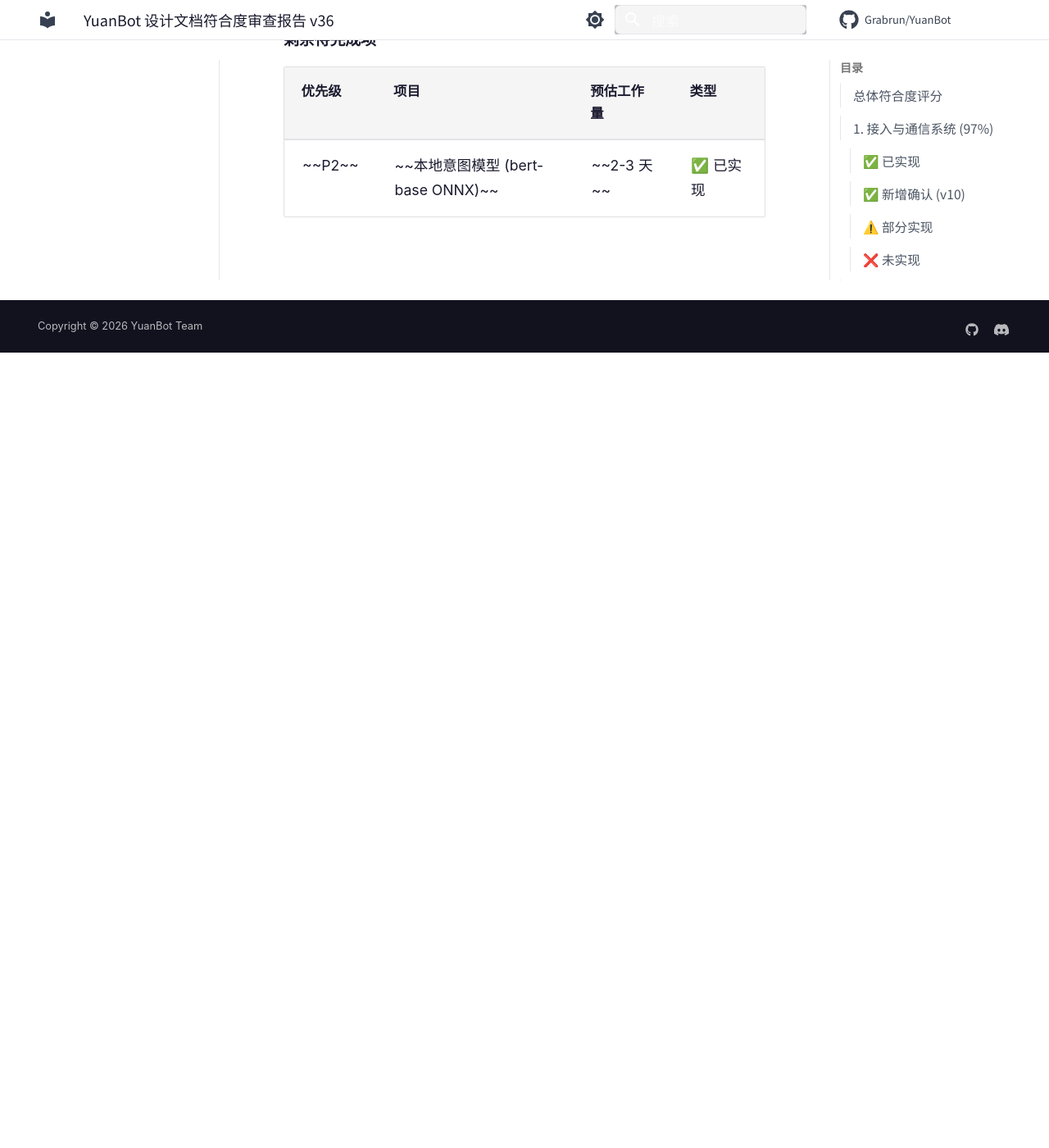
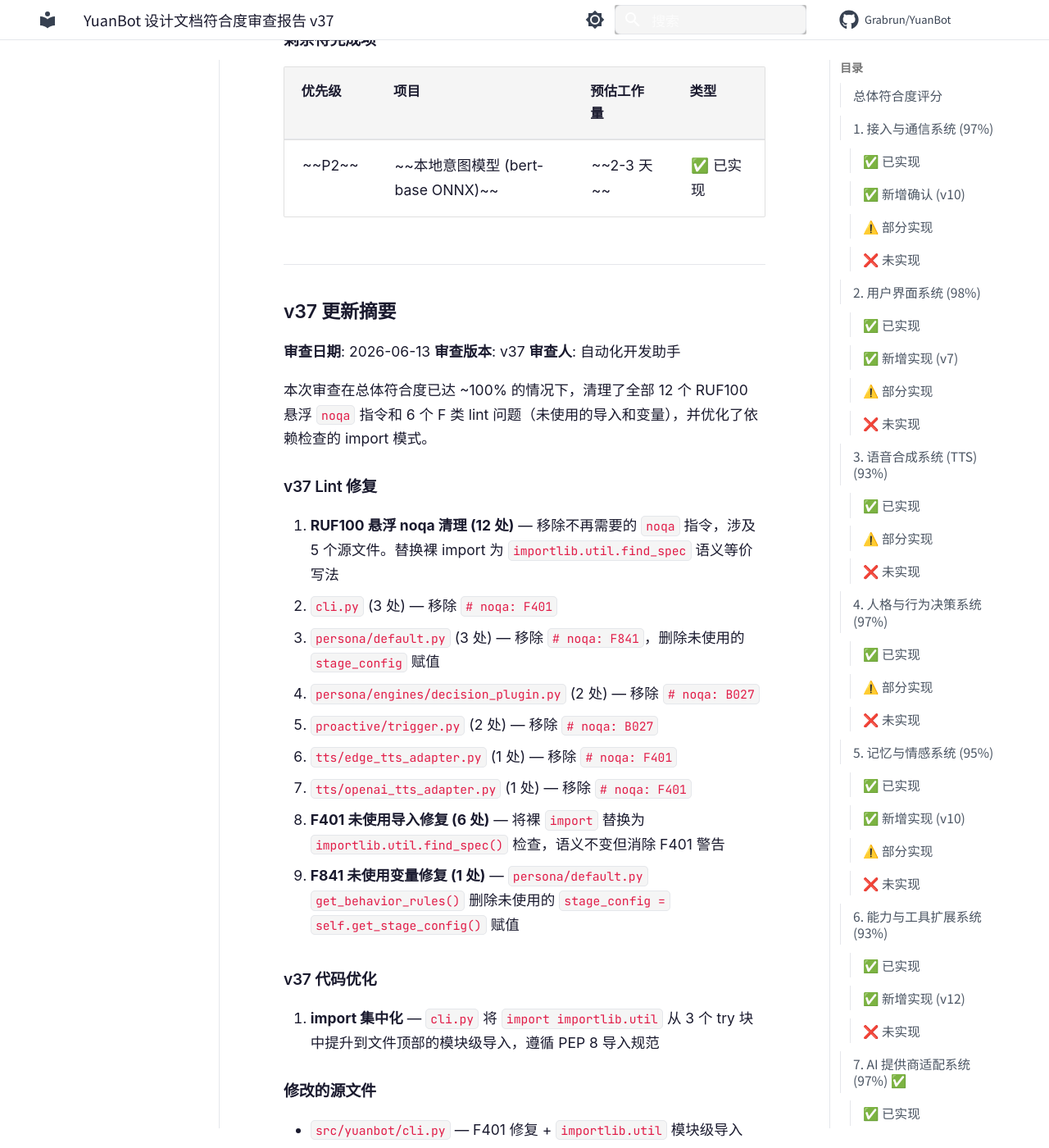
Before and after one commit to Grabrun/YuanBot, an MkDocs documentation site: the page built from docs/conformance-report.md, in a window 1280 px wide and 1400 px high, scrolled down 117315 px. Shown: the whole window at 82% size. Built offline with MkDocs 1.6.1 and Material for MkDocs 9.7.7, drawn with Linux system fonts in a browser that asks for light colours; comment, search, counter and statistics services are not loaded; before the commit the page ends 117745 px from its top, so only the background shows below that; some of the changed text lies outside the part shown.

Commit message:
v37: 清理全部 RUF100+F lint 警告，优化 import 模式
- RUF100: 移除 12 个悬浮 noqa 指令 (cli.py, persona/default.py,
  decision_plugin.py, trigger.py, edge_tts_adapter.py, openai_tts_adapter.py)
- F401: cli.py 中 3 个裸 import 替换为 importlib.util.find_spec
- F841: persona/default.py 删除未使用的 stage_config 赋值
- 集中化 importlib.util 到模块级导入
- 更新 conformance-report.md v37
- 1412 passed, 0 lint issues

```diff
--- a/docs/conformance-report.md
+++ b/docs/conformance-report.md
@@ -1,14 +1,14 @@
 ---
-title: YuanBot 设计文档符合度审查报告 v36
+title: YuanBot 设计文档符合度审查报告 v37
 description: YuanBot v1.5.0 设计文档与代码实现的符合度审查，覆盖十大核心系统
 ---
 
-# 🌸 YuanBot 设计文档符合度审查报告 v36
-
-**审查日期**: 2026-06-11
+# 🌸 YuanBot 设计文档符合度审查报告 v37
+
+**审查日期**: 2026-06-13
 **审查范围**: docs/ 目录下 17 份设计文档 vs src/ + configs/ + tests/ + webui/ 实际代码
 **项目版本**: v1.5.0
-**上次审查**: v35 (2026-06-10),总体 ~100%
+**上次审查**: v36 (2026-06-11),总体 ~100%
 
 ---
 
@@ -1998,3 +1998,64 @@ description: YuanBot v1.5.0 设计文档与代码实现的符合度审查，覆
 | 优先级 | 项目 | 预估工作量 | 类型 |
 |--------|------|----------|------|
 | ~~P2~~ | ~~本地意图模型 (bert-base ONNX)~~ | ~~2-3 天~~ | ✅ 已实现 |
+
+---
+
+## v37 更新摘要
+
+**审查日期**: 2026-06-13
+**审查版本**: v37
+**审查人**: 自动化开发助手
+
+本次审查在总体符合度已达 ~100% 的情况下，清理了全部 12 个 RUF100 悬浮 `noqa` 指令和 6 个 F 类 lint 问题（未使用的导入和变量），并优化了依赖检查的 import 模式。
+
+### v37 Lint 修复
+
+1. **RUF100 悬浮 noqa 清理 (12 处)** — 移除不再需要的 `noqa` 指令，涉及 5 个源文件。替换裸 import 为 `importlib.util.find_spec` 语义等价写法
+   - `cli.py` (3 处) — 移除 `# noqa: F401`
+   - `persona/default.py` (3 处) — 移除 `# noqa: F841`，删除未使用的 `stage_config` 赋值
+   - `persona/engines/decision_plugin.py` (2 处) — 移除 `# noqa: B027`
+   - `proactive/trigger.py` (2 处) — 移除 `# noqa: B027`
+   - `tts/edge_tts_adapter.py` (1 处) — 移除 `# noqa: F401`
+   - `tts/openai_tts_adapter.py` (1 处) — 移除 `# noqa: F401`
+
+2. **F401 未使用导入修复 (6 处)** — 将裸 `import` 替换为 `importlib.util.find_spec()` 检查，语义不变但消除 F401 警告
+
+3. **F841 未使用变量修复 (1 处)** — `persona/default.py` `get_behavior_rules()` 删除未使用的 `stage_config = self.get_stage_config()` 赋值
+
+### v37 代码优化
+
+1. **import 集中化** — `cli.py` 将 `import importlib.util` 从 3 个 try 块中提升到文件顶部的模块级导入，遵循 PEP 8 导入规范
+
+### 修改的源文件
+
+- `src/yuanbot/cli.py` — F401 修复 + `importlib.util` 模块级导入
+- `src/yuanbot/persona/default.py` — F841 修复 + RUF100 noqa 清理
+- `src/yuanbot/persona/engines/decision_plugin.py` — RUF100 noqa 清理
+- `src/yuanbot/proactive/trigger.py` — RUF100 noqa 清理
+- `src/yuanbot/tts/edge_tts_adapter.py` — F401 修复 + RUF100 noqa 清理
+- `src/yuanbot/tts/openai_tts_adapter.py` — F401 修复 + RUF100 noqa 清理
+
+### 代码质量
+
+- Ruff lint (src/): **All checks passed**（RUF100: 0 issues, F: 0 issues）
+- PERF/SIM/C4/B lint: 0 issues
+- 测试: **1412 passed**, 14 warnings
+
+### 符合度变化
+
+| 系统 | v36 | v37 | 变化 |
+|------|------|------|------|
+| **总体** | **~100%** | **~100%** | — (Lint 修复 + 代码质量，无功能变更) |
+
+### 剩余待完成项
+
+| 优先级 | 项目 | 预估工作量 | 类型 |
+|--------|------|----------|------|
+| P3 | 人格商店 WebUI | 2-3 天 | 前端功能 |
+| P3 | 记忆图谱可视化 (ECharts) | 2-3 天 | 前端功能 |
+| P3 | 流式播放同步 (WebSocket) | 1-2 天 | 前端集成 |
+| P3 | 日志聚合 (Loki + Grafana) | 2-3 天 | 运维增强 |
+| P3 | yuanbot-testkit 测试框架 | 3-5 天 | 开发工具 |
+| P3 | 多语言文档站 (VitePress) | 3-5 天 | 文档 |
+| P3 | 社区贡献流水线 (PR→CI→上架) | 2-3 天 | 流程工具 |
```
Also changed, not shown: 6 other files.
